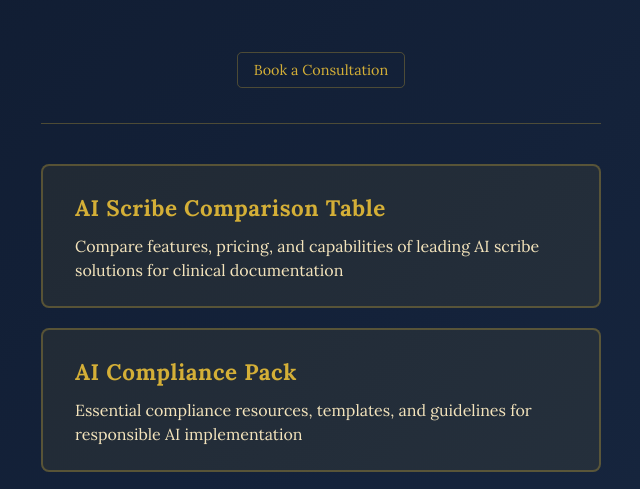
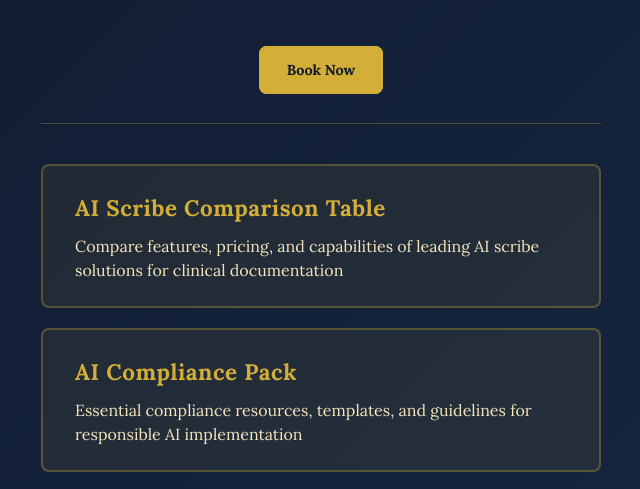
Before and after one commit to keisler-au/aiforclin-dashboard, a plain HTML site: page index.html in a window 1280 px wide. Shown: the part 290-779 px from the top of the page, without its empty margins (319-959 px from the left). Drawn offline with Linux system fonts and the light colour scheme.

Commit message:
Prominent book now button

```diff
--- a/index.html
+++ b/index.html
@@ -213,6 +213,27 @@
             outline-offset: 2px;
         }
 
+        .book-now {
+            border: 2px solid var(--primary-gold);
+            border-radius: 0.5rem;
+            font-weight: 600;
+            transition: var(--transition);
+            cursor: pointer;
+            text-decoration: none;
+            font-size: 0.9rem;
+            padding: 0.8rem 1.6rem;
+            background: var(--primary-gold);
+            color: var(--navy-deepest);
+        }
+
+        .book-now:hover,
+        .book-now:focus {
+            background: rgba(212, 175, 55, 0.1);
+            border-color: var(--primary-gold);
+            color: var(--gold-light);
+            outline: none;
+        }
+
         .social-links {
             display: flex;
             gap: 1.25rem;
@@ -342,7 +363,7 @@
         </header>
 
         <main class="links-container">
-            <div><a href="https://speaker.aiforclin.com/#pricing" target="_blank" rel="noopener noreferrer" aria-label="Book a Consultation" class="social-link">Book a Consultation</a></div>
+            <div><a href="https://speaker.aiforclin.com/#pricing" target="_blank" rel="noopener noreferrer" aria-label="Book a Consultation" class="book-now">Book Now</a></div>
             <div class="section-border">
                 <a href="https://comparisons.aiforclin.com/"
                 class="link-button"
```
